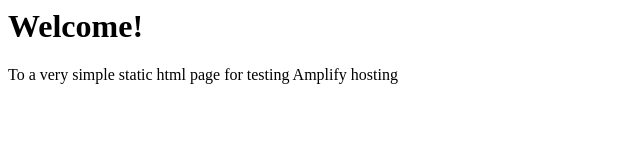
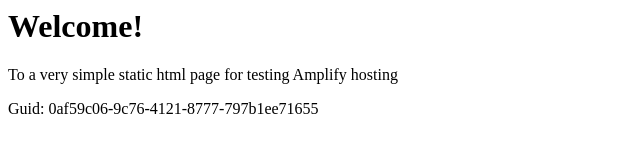
Before and after one commit to aws-aemilia-lhr/Github-PR-Commit-Integration-Test-DoNotTouch-GitHubAutoBuildCanaryTest-v1-preprod-eu-west-2, a website: page src/index.html in a window 1280 px wide. Shown: the whole page, without its empty margins (0-640 px from the left). Drawn offline with Linux system fonts and the light colour scheme.

Commit message:
commit from integ tests

```diff
--- a/src/index.html
+++ b/src/index.html
@@ -1,3 +1,5 @@
+
+
 <html lang="en">
 
 <head>
@@ -10,6 +12,6 @@
 <body>
     <h1>Welcome!</h1>
     <p>To a very simple static html page for testing Amplify hosting</p>
-</body>
+    <p>Guid: 0af59c06-9c76-4121-8777-797b1ee71655</p></body>
 
 </html>
```
